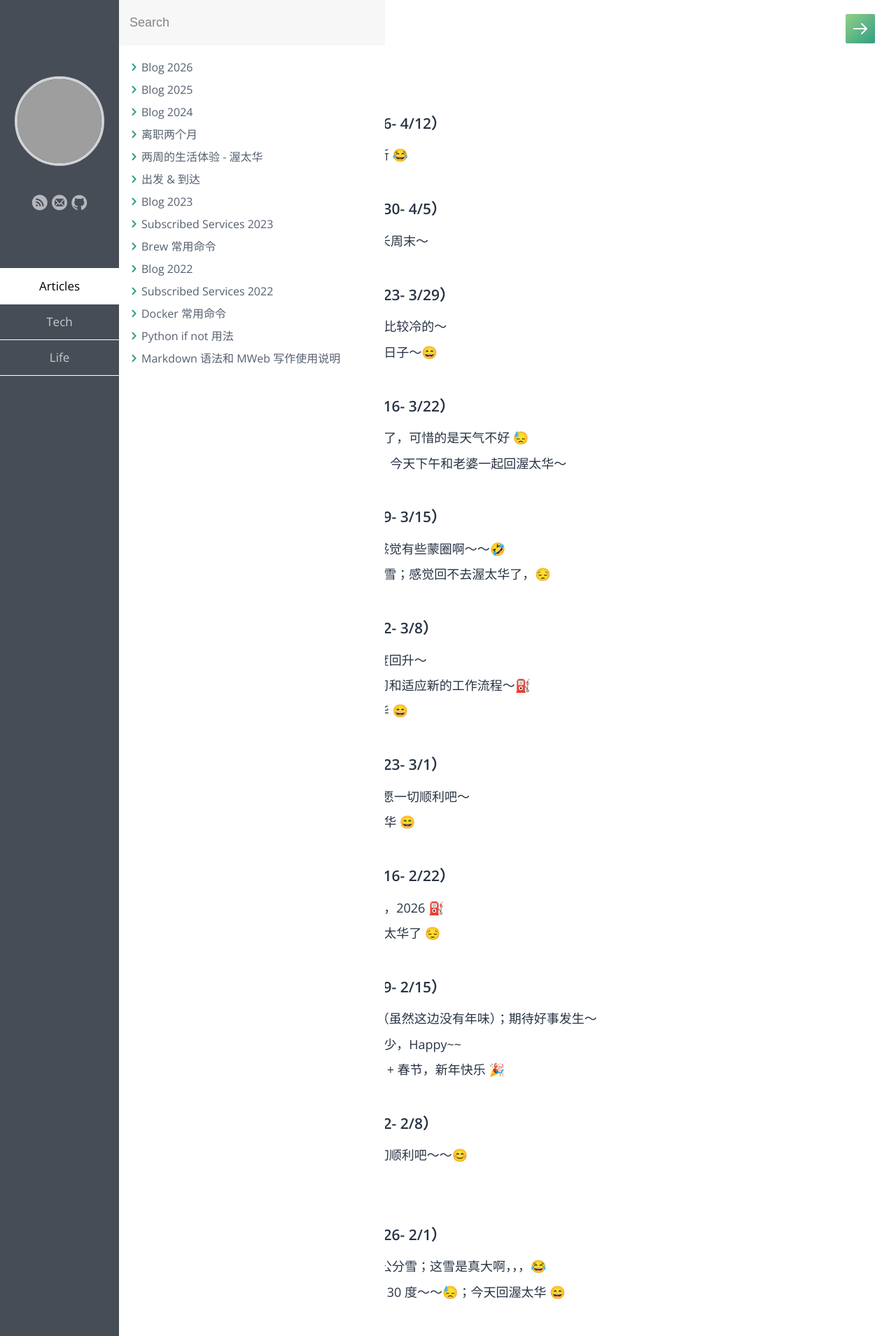
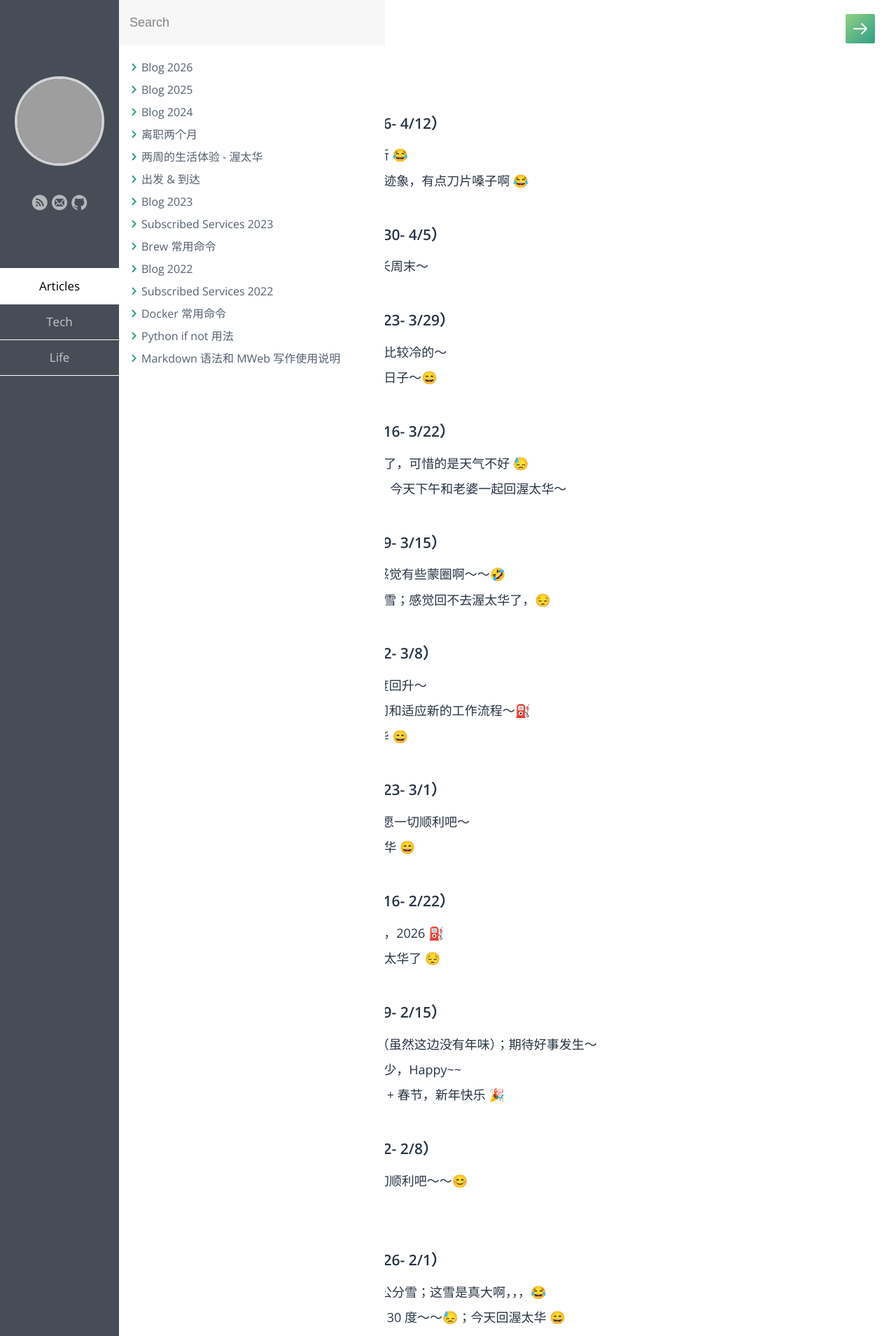
Before and after one commit to samxupeiran/samxupeiran.github.io, a Jekyll site: the page built from _posts/life/2025-12-29-my-blog.md, in a window 1280 px wide. Shown: the top 1909 px of the page at 70% size. Built offline with Jekyll 4.4.1, drawn with Linux system fonts in a browser that asks for light colours; some web fonts are replaced; grey boxes are pictures that could not be loaded.

Commit message:
feat: add weekly blog 4/10

```diff
--- a/_posts/life/2025-12-29-my-blog.md
+++ b/_posts/life/2025-12-29-my-blog.md
@@ -8,6 +8,7 @@ tags: Blog
 
 - ### 2026 年 4 月 第 2 周（4/6- 4/12）
      - 4/7 长周末过的一直没更新 😂
+     - 4/10 周五了，最近有感冒迹象，有点刀片嗓子啊 😂
 
 - ### 2026 年 4 月 第 1 周（3/30- 4/5）
      - 3/30 这周 good friday，长周末～
```
